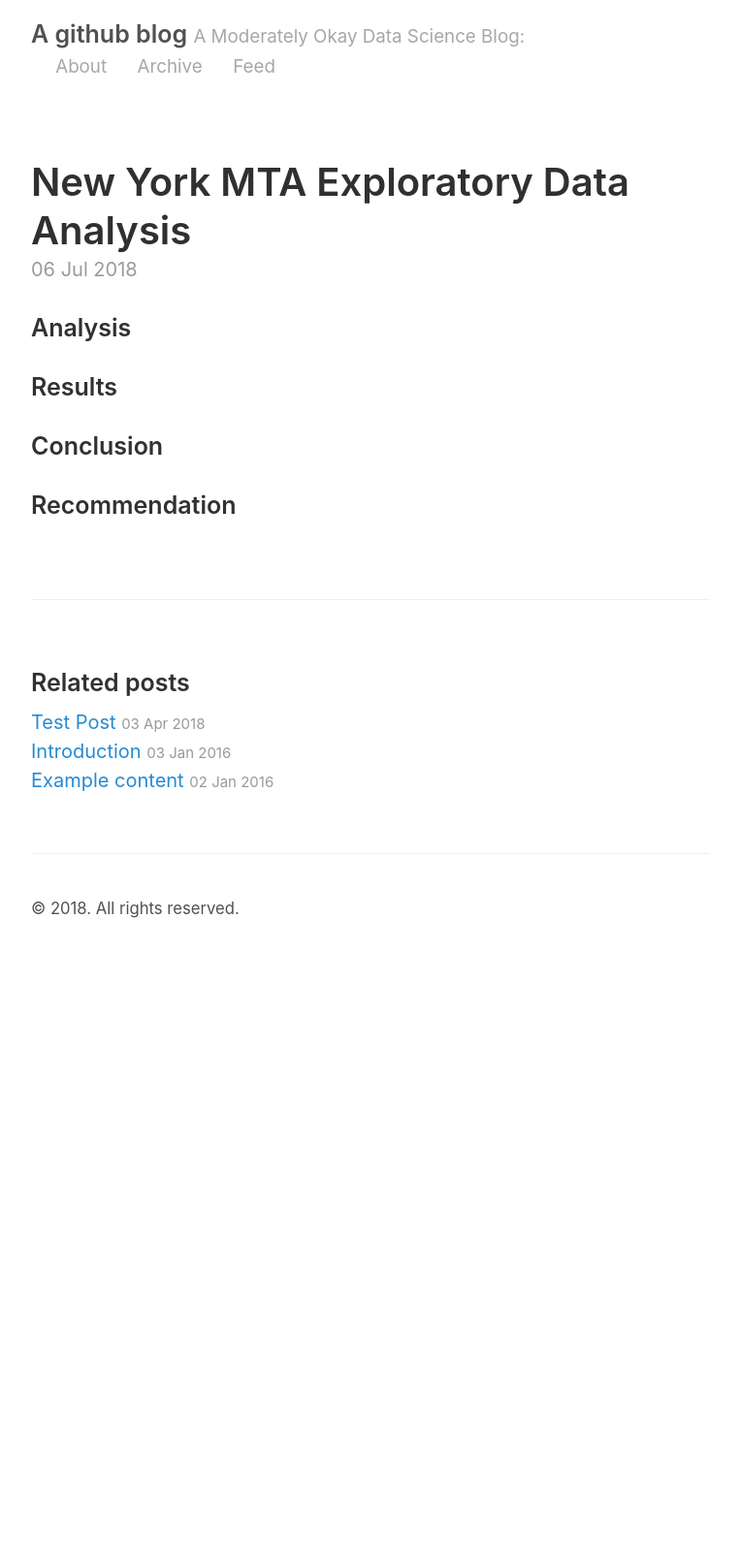
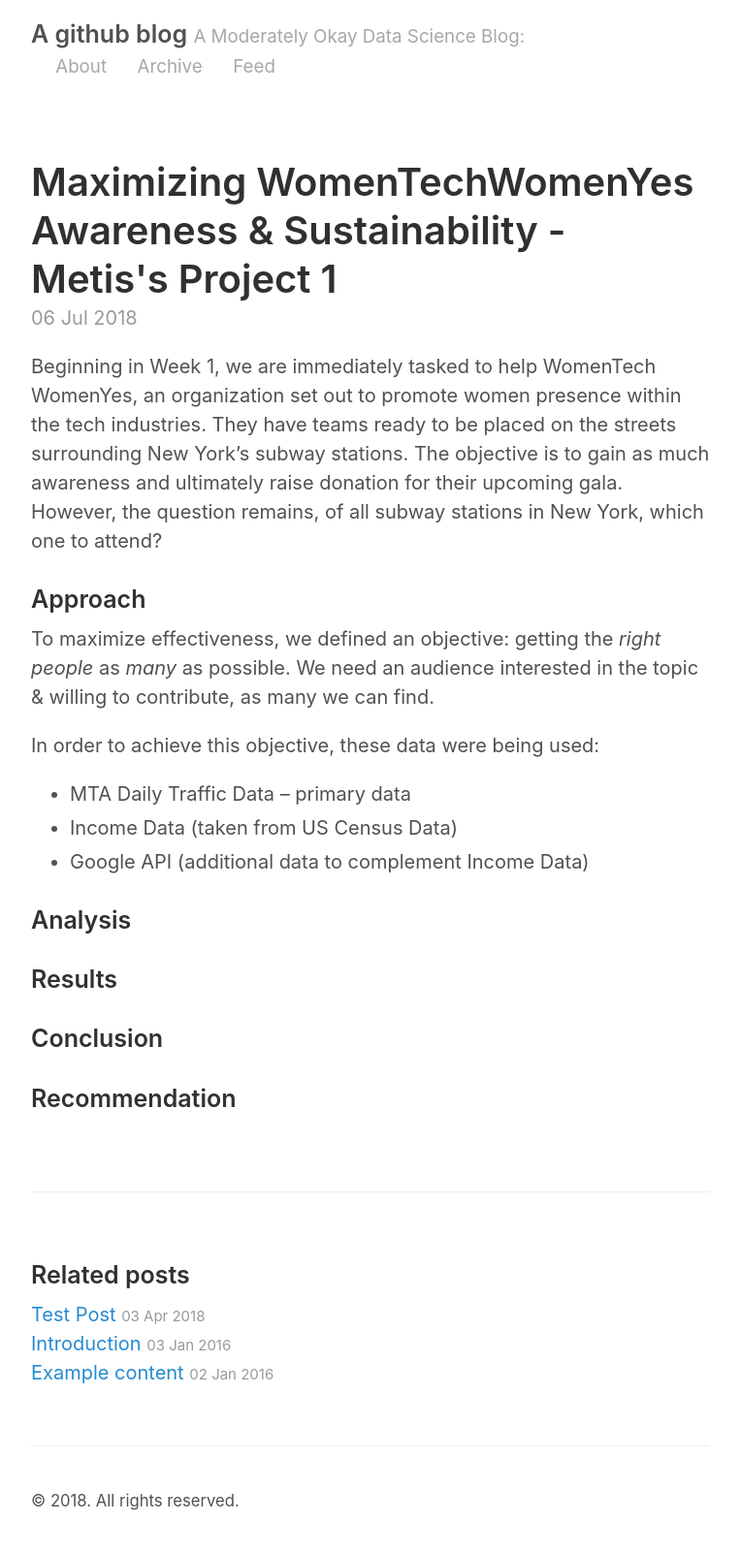
Before and after one commit to ridhars/ridhars.github.io, a Jekyll site: the page built from _posts/2018-07-06-project-benson.md, in a window 1280 px wide. Shown: the whole page at 97% size, without its empty margins (258-1021 px from the left). Built offline with Jekyll 4.4.1, drawn with Linux system fonts in a browser that asks for light colours; before the commit the page ends 991 px from its top, so only the background shows below that.

Commit message:
Adding messages

```diff
--- a/_posts/2018-07-06-project-benson.md
+++ b/_posts/2018-07-06-project-benson.md
@@ -1,9 +1,20 @@
 ---
 layout: post
-title: New York MTA Exploratory Data Analysis
+title: Maximizing WomenTechWomenYes Awareness & Sustainability - Metis's Project 1
 ---
 
+Beginning in Week 1, we are immediately tasked to help WomenTech WomenYes, an organization set out to promote women presence within the tech industries. They have teams ready to be placed on the streets surrounding New York's subway stations. The objective is to gain as much awareness and ultimately raise donation for their upcoming gala. However, the question remains, of all subway stations in New York, which one to attend?
+
+### Approach
+To maximize effectiveness, we defined an objective: getting the *right people* as *many* as possible. We need an audience interested in the topic & willing to contribute, as many we can find.
+
+In order to achieve this objective, these data were being used:
+* MTA Daily Traffic Data -- primary data
+* Income Data (taken from US Census Data)
+* Google API (additional data to complement Income Data)
+
 ### Analysis
+
 
 ### Results
 
```
